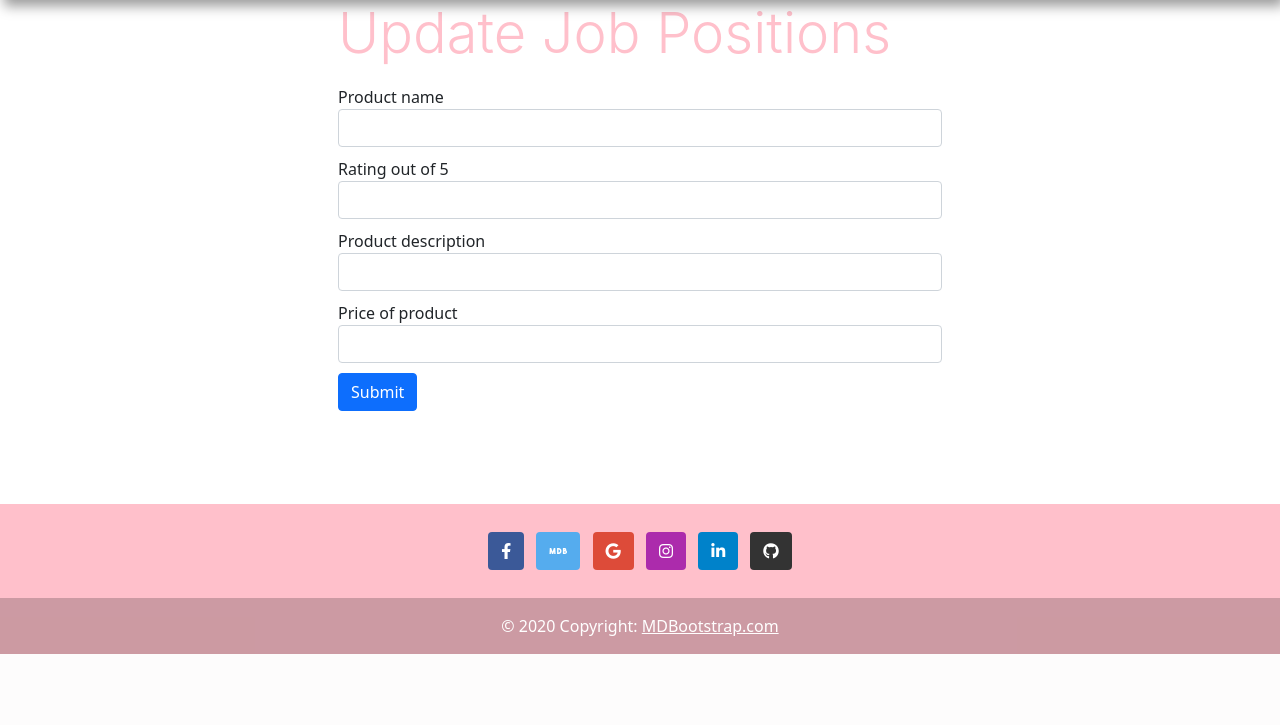
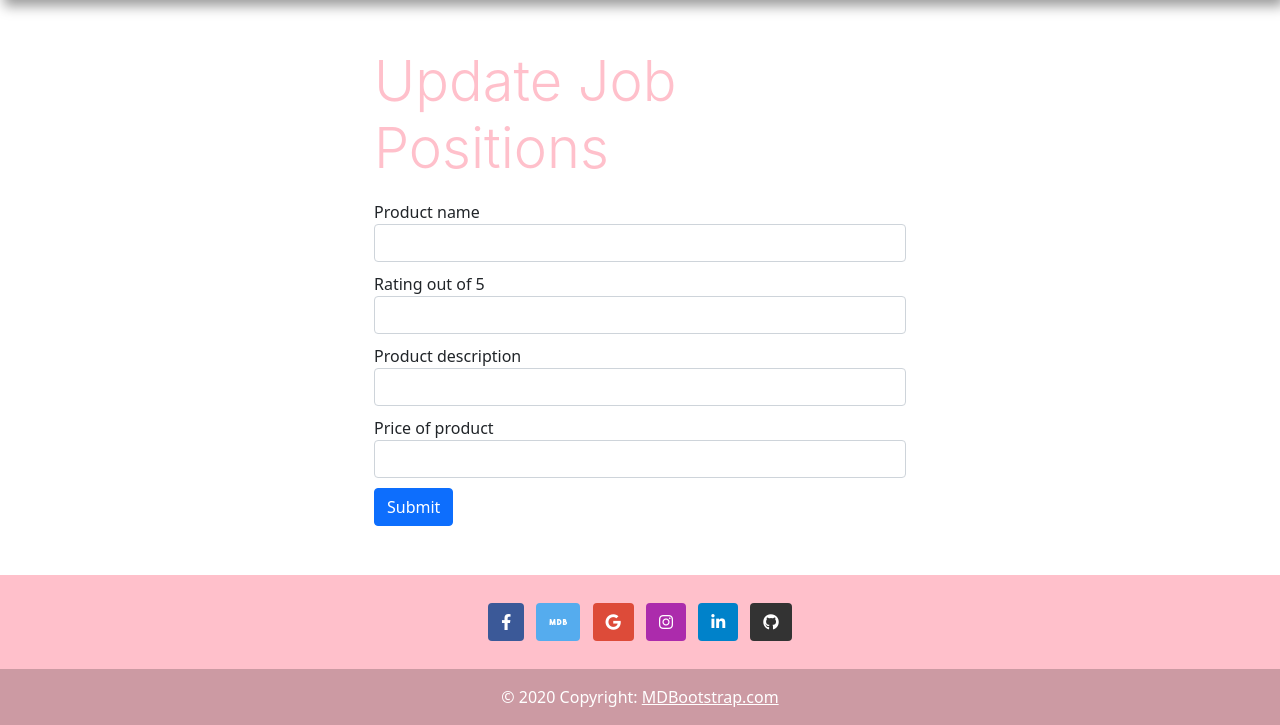
Before and after one commit to pupuduck/AppDevelopmentProject, a Flask app: template Templates/updateProducts.html in a window 1280 px wide. Shown: the part 146-871 px from the top of the page. Before the commit the page ends 800 px from the top, so only its background shows below. Run offline with Flask 2, Linux system fonts and the light colour scheme; the template is opened without the code that fills it: values that come from a table or form of the project are taken from there, others are empty; some libraries are stand-ins or nearby versions.

Commit message:
update jobposition

```diff
--- a/Templates/updateJobPositions.html
+++ b/Templates/updateJobPositions.html
@@ -3,6 +3,11 @@
 
 {% block content %}
 {% from "includes/_formHelper.html" import render_field %}
+<link rel="stylesheet" href="/static/css/sidebar.css">
+<link rel="stylesheet" href="/static/css/CRUD.css">
+
+<div class="container w-50 p-5">
+
 <h1 class="display-4">Update Job Positions</h1>
 
 <form method="POST" action="">
@@ -20,4 +25,5 @@
   </div>
   <input type="submit" value="Submit" class="btn btn-primary"/>
 </form>
+</div>
 {% endblock %}
--- a/Templates/updateProducts.html
+++ b/Templates/updateProducts.html
@@ -4,20 +4,8 @@
 {% block content %}
 <link rel="stylesheet" href="/static/css/sidebar.css">
 <link rel="stylesheet" href="/static/css/CRUD.css">
-<div id="mySidebar" class="sidebar">
-  <a href="javascript:void(0)" class="closebtn" onclick="closeNav()">&times;</a>
-  <p class="text-center p-3"><img src="/static/images/TheLogo.png" alt="" style="width: 70px;, height: 70px;"></p>
 
-  <a class="links" href="/admin"><i class="fa-solid fa-table-columns"></i>Dashboard</a>
-  <a class="links" href="/retrieveMessages"><i class="fa-solid fa-envelope"></i>Messages</a>
-<!--  <a href="/retrieveResumes">View job applications</a>-->
-  <a class="links" href="/retrieveJobPositions"><i class="fa-solid fa-broom"></i>Job positions</a>
-<!--  <a href="/retrieveJobPositions">View job positions</a>-->
-  <a class="links" href="/retrieveUsers"><i class="fa-solid fa-users"></i>User management</a>
-  <a class="links" href="/retrieveProducts"><i class="fa-solid fa-warehouse"></i>Inventory</a>
-<!--  <a href="/retrieveProducts">View Products</a>-->
-</div>
-<div class="container w-50">
+<div class="container w-50 p-5">
 
 <h1 class="display-4">Update Job Positions</h1>
     <form method="POST" action="">
```
Also changed, not shown: 3 other files.
